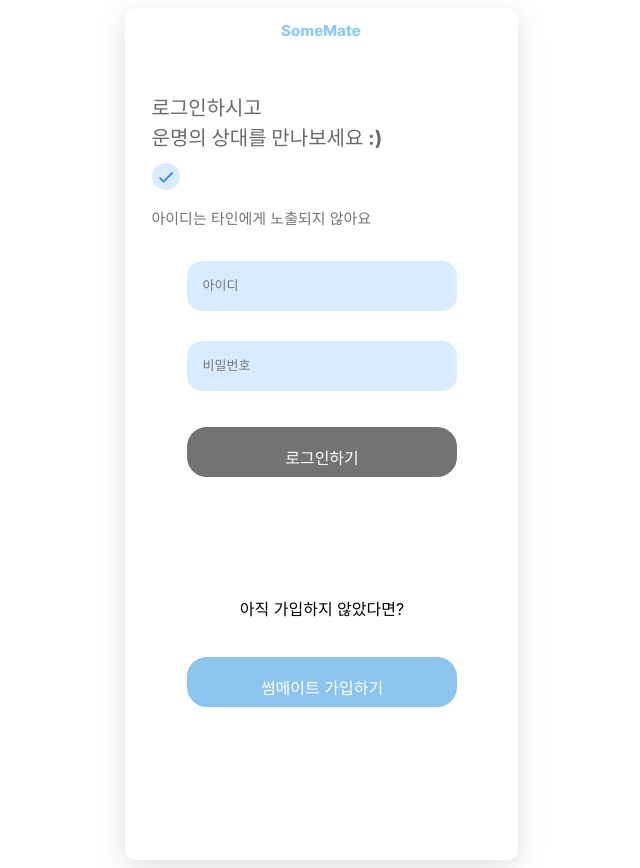
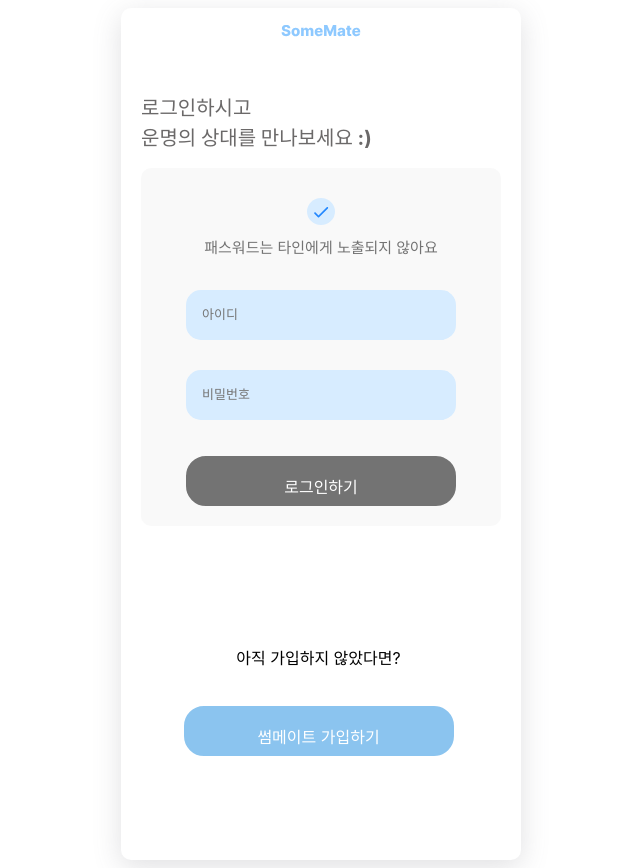
Before and after one commit to some-mate-org/Front-End, a React (Vite) app in the folder some-mate/: page /login in a window 1280 px wide. Shown: the whole page, without its empty margins (319-959 px from the left). Built offline with nearby package versions, Linux system fonts and the light colour scheme; no server answers.

Commit message:
design:로그인 페이지 디자인 수정

```diff
--- a/some-mate/src/pages/LoginPage/LoginPage.styled.js
+++ b/some-mate/src/pages/LoginPage/LoginPage.styled.js
@@ -1,33 +1,29 @@
 import styled from 'styled-components';
 
 export const Container = styled.div`
+  margin-left: 20px;
+`;
 
- margin-left: 27px;
-`;
 export const InfoText = styled.div`
   font-size: 15px;
   color: #737373;
   margin-top: 2px;
-
 `;
 
- export const Text = styled.div`
+export const Text = styled.div`
   font-size: 20px;
   font-weight: bold;
   color: #6B6969;
   margin-top: 40px;
-
 `;
 
 export const QuestionText = styled.div`
   font-size: 16px;
-  font-weight: semi-blod;
+  font-weight: semi-bold;
   color: #000000;
   margin-top: 100px;
   text-align: center;
-
 `;
-
 
 export const ButtonContainer = styled.div`
   display: flex;
@@ -36,6 +32,23 @@ export const ButtonContainer = styled.div`
   margin-top: 20px;
   gap: 20px;
   margin-right: 25px;
+`;
 
+export const Back = styled.div`
+  background-color: rgba(217, 217, 217, 0.17);
+  border-radius: 10px;
+  width: 320px;
+  margin-top: 15px;
+  padding: 20px;
+  display: flex;
+  flex-direction: column;
+  align-items: center;
+  margin-right: 500px;
+`;
 
+export const ButtonWrapper = styled.div`
+  width: 100%;
+  display: flex;
+  justify-content: center;
+  margin-top: 20px;
 `;
--- a/some-mate/src/pages/LoginPage/index.jsx
+++ b/some-mate/src/pages/LoginPage/index.jsx
@@ -32,7 +32,6 @@ export default function LoginPage() {
     }
   };
 
-
   const handleSignupClick = () => {
     navigate('/sign');
   };
@@ -43,8 +42,9 @@ export default function LoginPage() {
         로그인하시고 <br />
         운명의 상대를 만나보세요 :)
       </S.Text>
+      <S.Back>
         <img src={check} alt="Check" />
-      <S.InfoText>아이디는 타인에게 노출되지 않아요</S.InfoText>
+        <S.InfoText>패스워드는 타인에게 노출되지 않아요</S.InfoText>
 
         <InputBox
           type="text"
@@ -60,7 +60,7 @@ export default function LoginPage() {
           onChange={(e) => setPassword(e.target.value)}
         />
 
-      <S.ButtonContainer>
+        <S.ButtonWrapper>
           <Button
             width={270}
             theme="gray"
@@ -68,6 +68,10 @@ export default function LoginPage() {
             onClick={handleLogin}
             style={{ textDecoration: 'none' }}
           />
+        </S.ButtonWrapper>
+      </S.Back>
+
+      <S.ButtonContainer>
         <S.QuestionText>아직 가입하지 않았다면?</S.QuestionText>
         <Button
           width={270}
```
Lines whose indentation alone changed are shown as unchanged.
